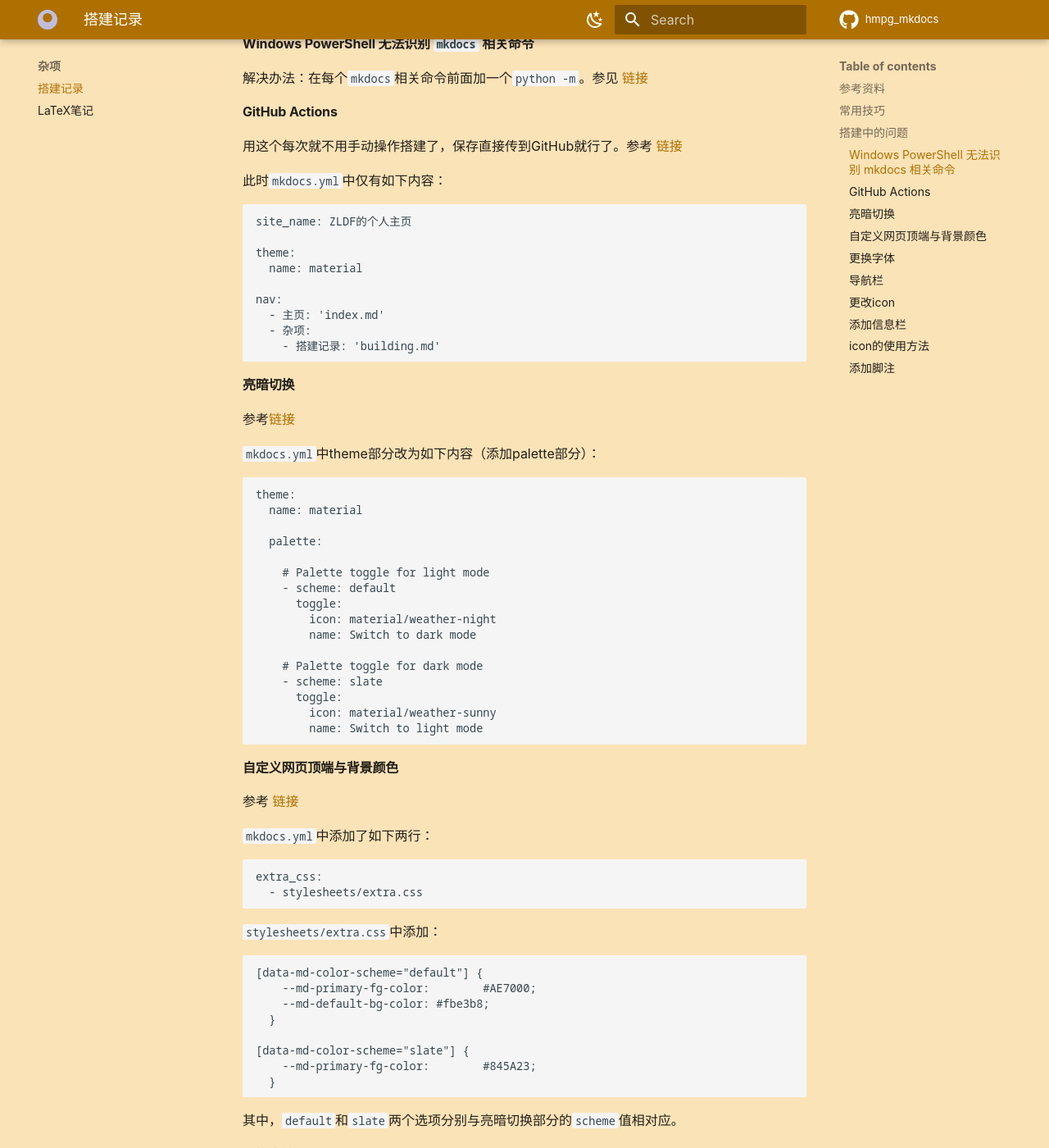
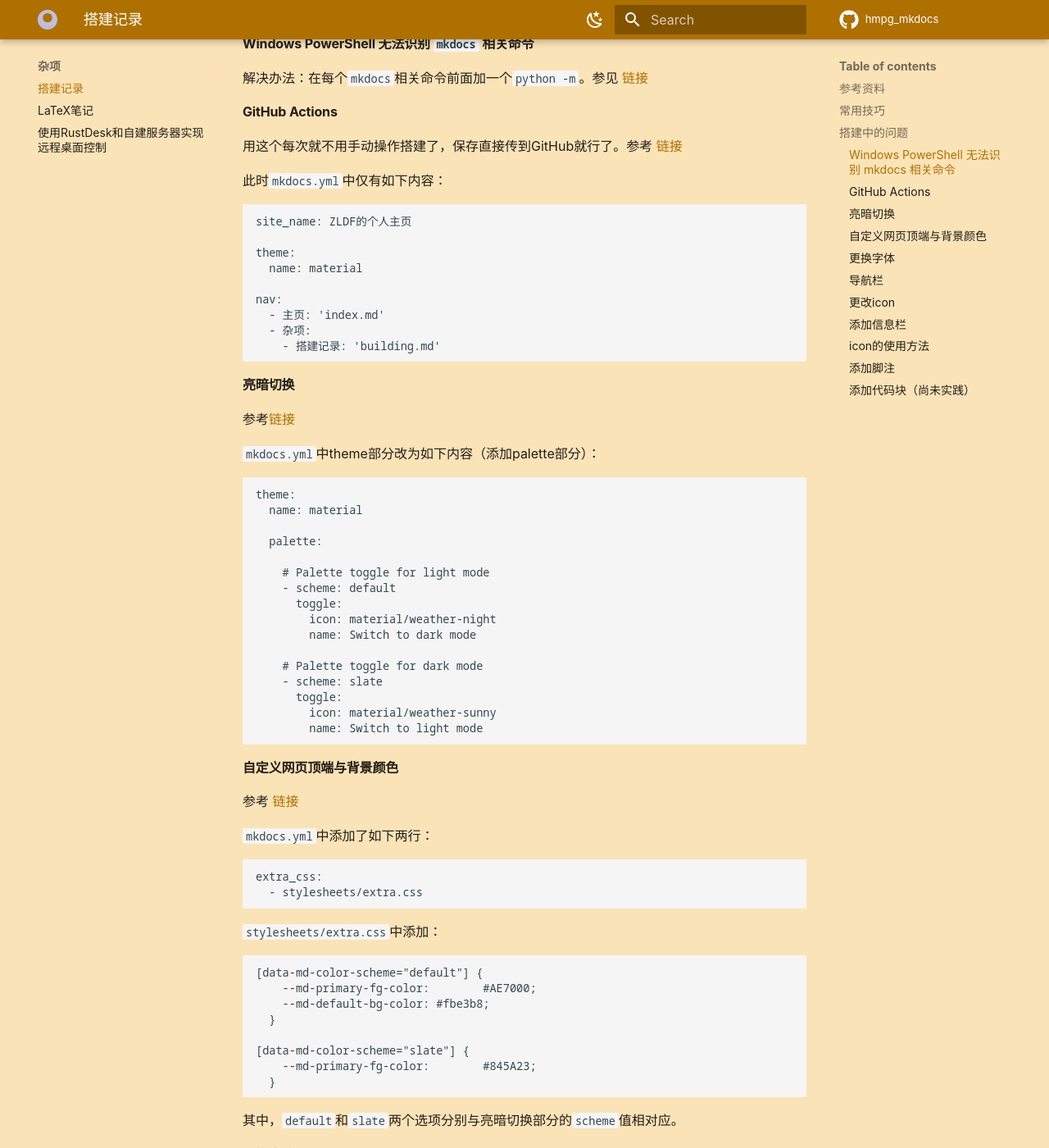
Before and after one commit to ZhengliangDuanfang/hmpg_mkdocs, an MkDocs documentation site: the page built from docs/杂项/building.md, in a window 1280 px wide and 1400 px high, scrolled down 661 px. Shown: the whole window at 82% size. Built offline with MkDocs 1.6.1 and Material for MkDocs 9.7.7, drawn with Linux system fonts in a browser that asks for light colours; comment, search, counter and statistics services are not loaded; some of the changed text lies outside the part shown.

Commit message:
添加RustDesk配置笔记

```diff
--- a/docs/杂项/building.md
+++ b/docs/杂项/building.md
@@ -111,3 +111,6 @@
 
 #### 添加脚注
 参考 [这里](https://squidfunk.github.io/mkdocs-material/reference/footnotes/)
+
+#### 添加代码块（尚未实践）
+参考 [这里](https://squidfunk.github.io/mkdocs-material/reference/code-blocks/)
--- a/mkdocs.yml
+++ b/mkdocs.yml
@@ -41,6 +41,7 @@
   - 杂项:
     - 搭建记录: '杂项/building.md'
     - LaTeX笔记: '杂项/latex.md'
+    - 使用RustDesk和自建服务器实现远程桌面控制: '杂项/rustdesk.md'
   - 兴趣:
     - 随想与摘抄: '兴趣/opinion.md'
     - 译鲍照《从拜陵登京岘》诗: '兴趣/rclt.md'
@@ -54,6 +55,12 @@
   - pymdownx.details
   - pymdownx.superfences
   - footnotes
+  - pymdownx.highlight:
+      anchor_linenums: true
+      line_spans: __span
+      pygments_lang_class: true
+  - pymdownx.inlinehilite
+  - pymdownx.snippets
 
 extra:
   # generator: false
```
Also changed, not shown: docs/杂项/rustdesk.md (added, +71 -0 lines).
